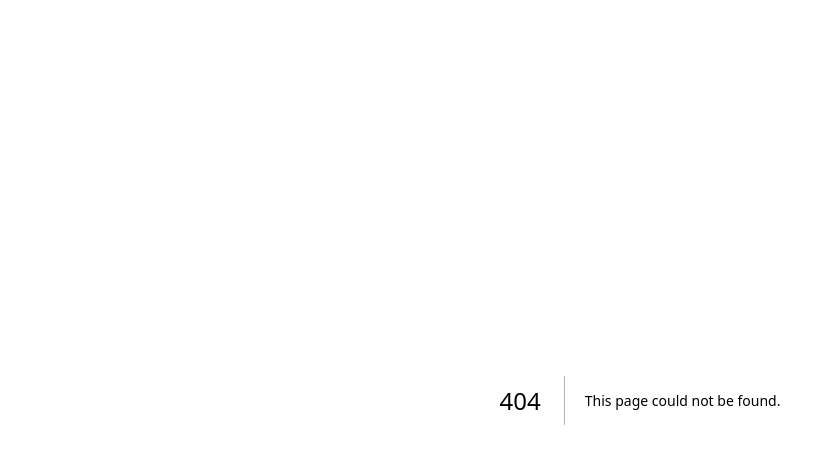
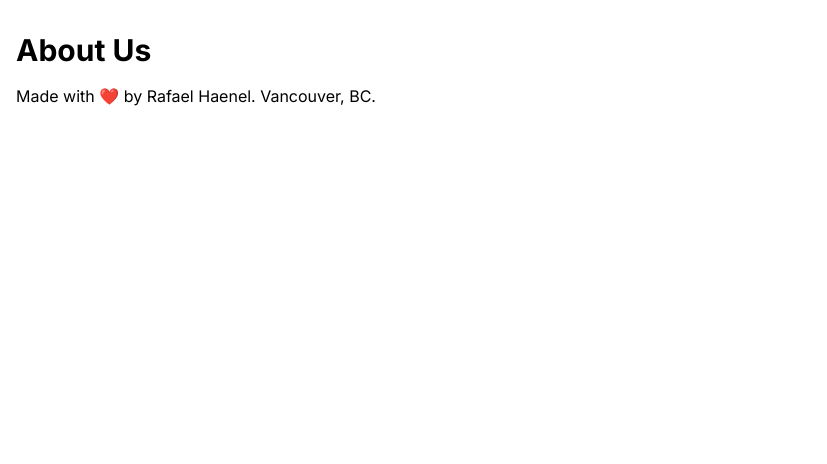
Before and after one commit to rafaelha/img2latex, a Next.js app: page /about in a window 1280 px wide. Before the commit this address had no page. Shown: the top 464 px of the page, without its empty margins (0-827 px from the left). Built offline with nearby package versions, Linux system fonts and the light colour scheme.

Commit message:
About page

```diff
--- /dev/null
+++ b/app/about/page.tsx
@@ -0,0 +1,14 @@
+import React from 'react';
+
+export default function About() {
+  return (
+    <div className="container mx-auto px-4 py-8">
+      <h1 className="text-3xl font-bold mb-4">About Us</h1>
+      <p className="mb-4">
+        Made with ❤️ by Rafael Haenel.
+        Vancouver, BC.
+      </p>
+      {/* Add more information about your business here */}
+    </div>
+  );
+}
```
